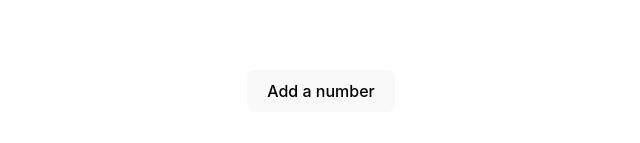
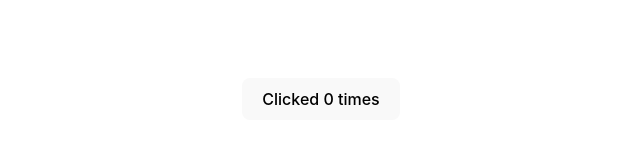
Before and after one commit to muyiwadosunmu/React_Functional_Components, a React (Vite) app: page / in a window 1280 px wide. Shown: the part 301-444 px from the top of the page, without its empty margins (319-959 px from the left). Built offline with nearby package versions, Linux system fonts and the light colour scheme.

Commit message:
useEffect after every render

```diff
--- /dev/null
+++ b/ClassComponents/ClassCounterOne.jsx
@@ -0,0 +1,30 @@
+import React, { Component } from "react";
+
+class ClassCounterOne extends Component {
+  constructor(props) {
+    super(props);
+
+    this.state = {
+      count: 0,
+    };
+  }
+
+  componentDidMount() {
+    document.title = `Clicked ${this.state.count} times`;
+  }
+
+  componentDidUpdate(prevProps, prevState) {
+    document.title = `Clicked ${this.state.count}`;
+  }
+  render() {
+    return (
+      <div>
+        <button onClick={() => this.setState({ count: this.state.count + 1 })}>
+          Click {this.state.count}
+        </button>
+      </div>
+    );
+  }
+}
+
+export default ClassCounterOne;
--- a/src/App.jsx
+++ b/src/App.jsx
@@ -2,14 +2,14 @@
 import reactLogo from "./assets/react.svg";
 import viteLogo from "/vite.svg";
 import "./App.css";
-
-import HookCounterWithArrays from "./FuncComponents/HookCounterWithArrays";
+import ClassCounterOne from "../ClassComponents/ClassCounterOne";
+import FuncCounter from "./FuncComponents/FuncCounter";
 function App() {
   const [count, setCount] = useState(0);
 
   return (
     <div className="App">
-      <HookCounterWithArrays />
+      <FuncCounter />
     </div>
   );
 }
--- /dev/null
+++ b/src/FuncComponents/FuncCounter.jsx
@@ -0,0 +1,15 @@
+import React, { useEffect, useState } from "react";
+
+const FuncCounter = () => {
+  useEffect(() => {
+    document.title = `You clicked ${count} times`;
+  });
+  const [count, setCount] = useState(0);
+  return (
+    <div>
+      <button onClick={() => setCount(count + 1)}>Clicked {count} times</button>
+    </div>
+  );
+};
+
+export default FuncCounter;
--- a/src/FuncComponents/HookCounterWithArrays.jsx
+++ /dev/null
@@ -1,24 +0,0 @@
-import React, { useState } from "react";
-
-const HookCounterWithArrays = () => {
-  const [items, setItems] = useState([]);
-
-  const addItem = () => {
-    setItems([
-      ...items,
-      { id: items.id, value: Math.floor(Math.random() * 10) + 1 },
-    ]);
-  };
-  return (
-    <div>
-      <button onClick={addItem}>Add a number</button>
-      <ul>
-        {items.map((item) => (
-          <li key={item.id}>{item.value}</li>
-        ))}
-      </ul>
-    </div>
-  );
-};
-
-export default HookCounterWithArrays;
```
